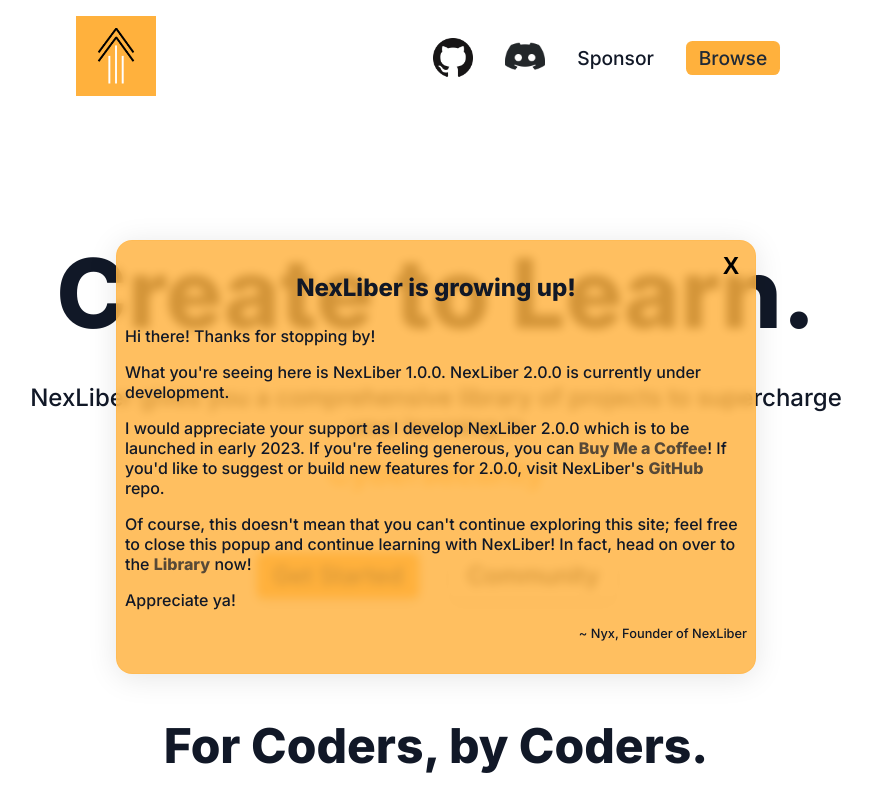
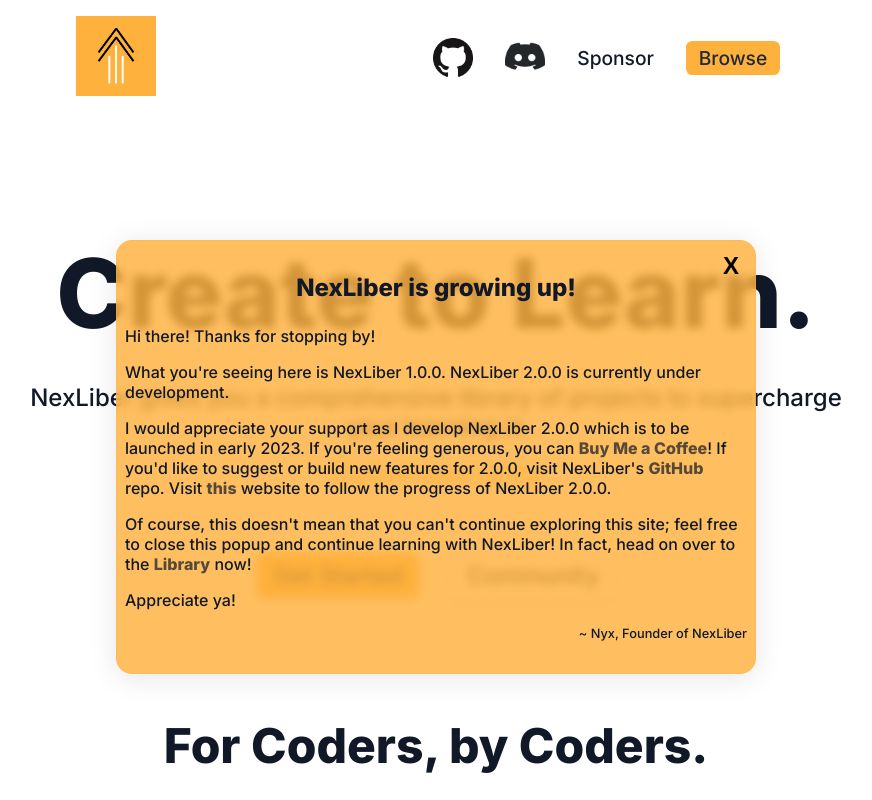
Before and after one commit to xyntechx/NexLiber-v1, a Next.js app: page / in a window 1280 px wide. Shown: the top 800 px of the page, without its empty margins (204-1076 px from the left). Built offline with nearby package versions, Linux system fonts and the light colour scheme.

Commit message:
✨ Update 2.0.0 popup

```diff
--- a/components/popup/index.tsx
+++ b/components/popup/index.tsx
@@ -36,12 +36,18 @@
                         </Link>
                         ! If you&apos;d like to suggest or build new features
                         for 2.0.0, visit NexLiber&apos;s{" "}
-                        <Link href="https://github.com/xyntechx/NexLiber/tree/2.0.0">
+                        <Link href="https://github.com/xyntechx/NexLiber/issues">
                             <a target="_blank" className={styles.link}>
                                 GitHub
                             </a>
                         </Link>{" "}
-                        repo.
+                        repo. Visit{" "}
+                        <Link href="https://nexliber-2.vercel.app/">
+                            <a target="_blank" className={styles.link}>
+                                this
+                            </a>
+                        </Link>{" "}
+                        website to follow the progress of NexLiber 2.0.0.
                     </p>
                     <p className={styles.text}>
                         Of course, this doesn&apos;t mean that you can&apos;t
```
